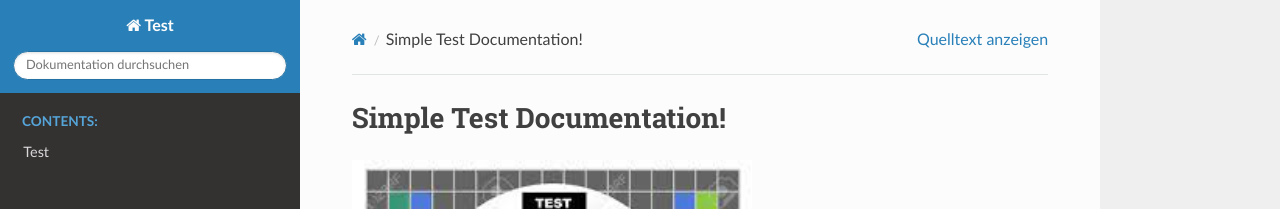
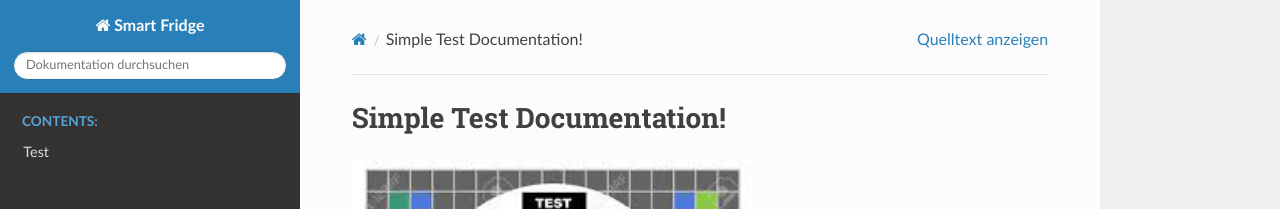
Before and after one commit to JanPoeppel/Smart-Fridge, a Sphinx documentation site: the page built from docs/index.rst, in a window 1280 px wide. Shown: the top 209 px of the page. Built offline with Sphinx 7.4.7 and the Read the Docs theme 2.0.0, drawn with Linux system fonts in a browser that asks for light colours.

Commit message:
Update conf.py

```diff
--- a/docs/conf.py
+++ b/docs/conf.py
@@ -17,7 +17,7 @@ sys.path.insert(0, os.path.abspath('..'))
 
 # -- Project information -----------------------------------------------------
 
-project = 'Test'
+project = 'Smart Fridge'
 copyright = '2021, Jan Poeppel'
 author = 'Jan Poeppel'
 
```
